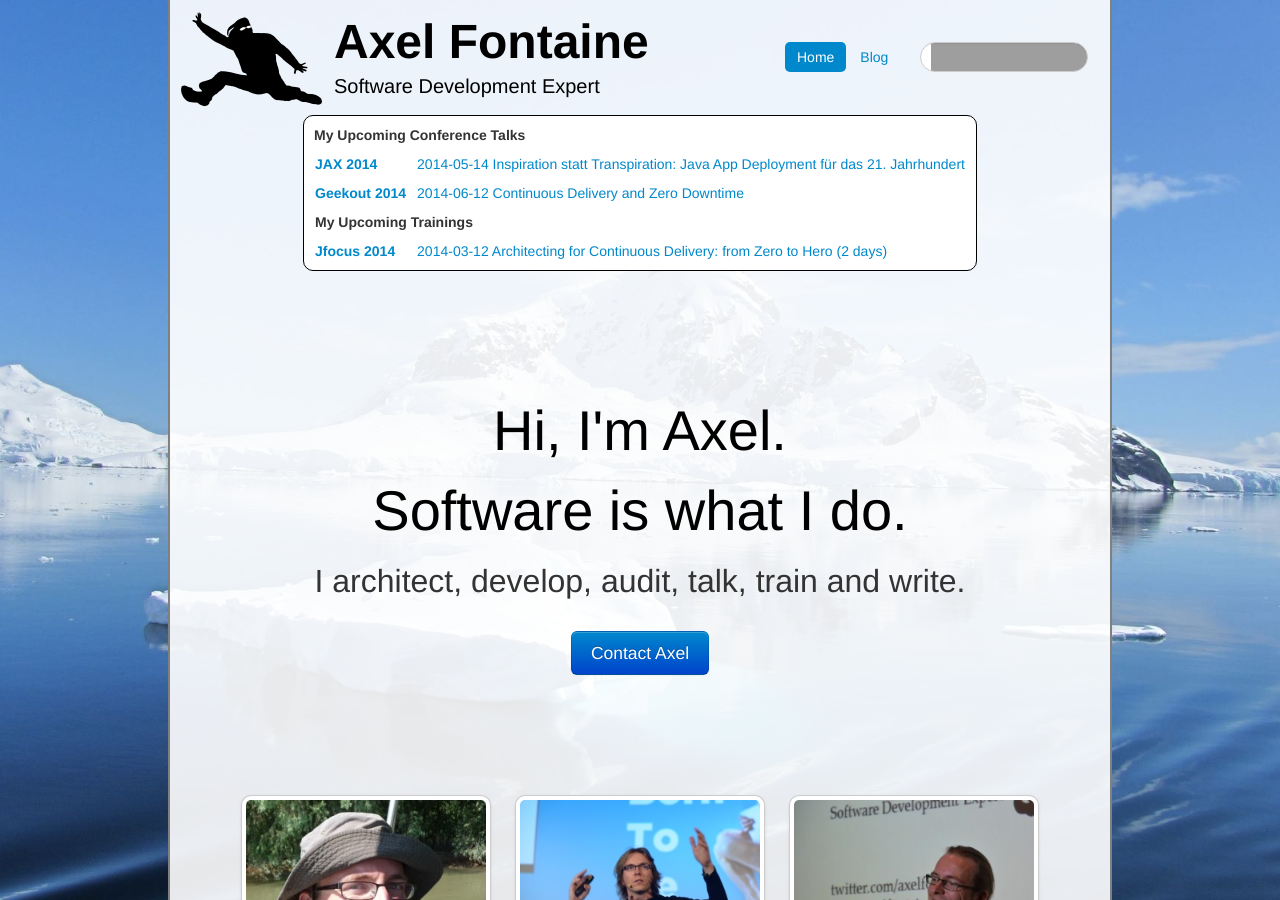
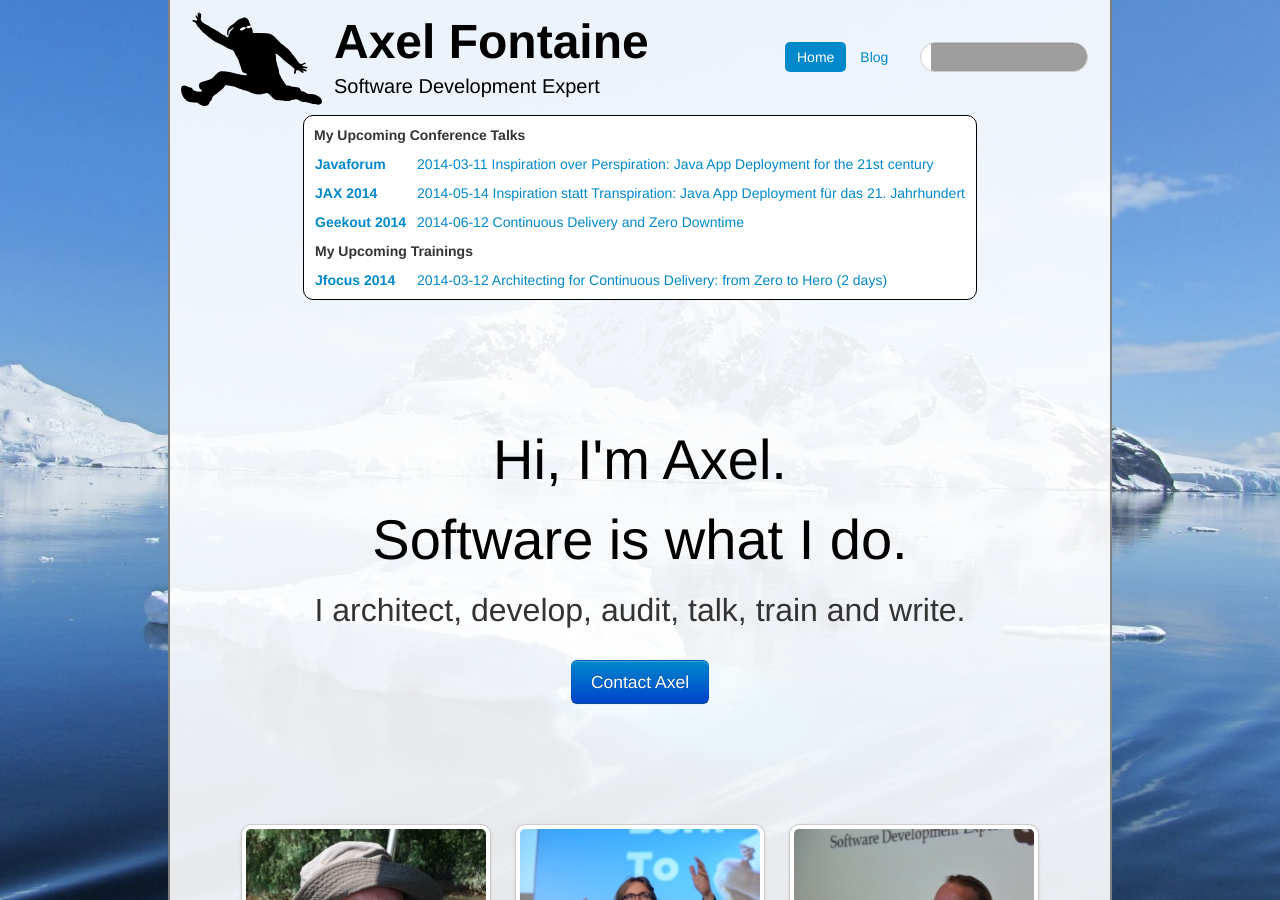
Before and after one commit to axelfontaine/axelfontaine.com, a Jekyll site: the page built from index.html, in a window 1280 px wide and 900 px high. Built offline with Jekyll 4.4.1, drawn with Linux system fonts in a browser that asks for light colours; comment, search, counter and statistics services are not loaded; grey boxes are pictures that could not be loaded.

Commit message:
Updated talks and linked jfokus one

```diff
--- a/assets/index.js
+++ b/assets/index.js
@@ -81,6 +81,11 @@ function initTalksMap() {
        ['JAX 2014', 'Mainz, Germany', 49.9928617, 8.2472526,
             [
                 ['2014-05-14', 'Inspiration statt Transpiration: Java App Deployment für das 21. Jahrhundert', 'http://jax.de/']
+            ]
+        ],
+        ['Javaforum', 'Stockholm, Sweden', 59.32893, 18.06491,
+            [
+                ['2014-03-11', 'Inspiration over Perspiration: Java App Deployment for the 21st century', 'http://www.jforum.se/jf/?meeting=118']
             ]
         ],
         ['Jfocus 2014', 'Stockholm, Sweden', 59.32893, 18.06491,
--- a/index.html
+++ b/index.html
@@ -8,6 +8,12 @@ pill: home
     <p><strong>My Upcoming Conference Talks</strong></p>
 
     <table>
+        <tr>
+            <td><a href="http://www.jforum.se/jf/?meeting=118">Javaforum</a></td>
+            <td>
+                <a href="http://www.jforum.se/jf/?meeting=118">2014-03-11 Inspiration over Perspiration: Java App Deployment for the 21st century</a><br/>
+            </td>
+        </tr>
         <tr>
             <td><a href="http://www.jax.de">JAX 2014</a></td>
             <td>
@@ -405,7 +411,7 @@ pill: home
                 <div class="tabbable tabs-below">
                     <div class="tab-content img-polaroid" id="talk-cd">
                         <div class="tab-pane active" id="talk-cd-en">
-                            <a href="http://download.irian.at/2013/Bf1uWogDs7/20130403_confess_2013_R1_1400_Axel_Fontaine_Architecting_for_Continuous_Delivery.mp4"><i class="icon-play-circle"></i></a>
+                            <a href="http://www.parleys.com/share.html#play/52fcc428e4b0c04daeac9dc0"><i class="icon-play-circle"></i></a>
                         </div>
                         <div class="tab-pane" id="talk-cd-de">
                             <a href="http://jaxenter.de/videos/JAX-TV-Architecting-for-Continuous-Delivery-171205"><i class="icon-play-circle"></i></a>
```
Also changed, not shown: assets/talk-cd-en.png.
